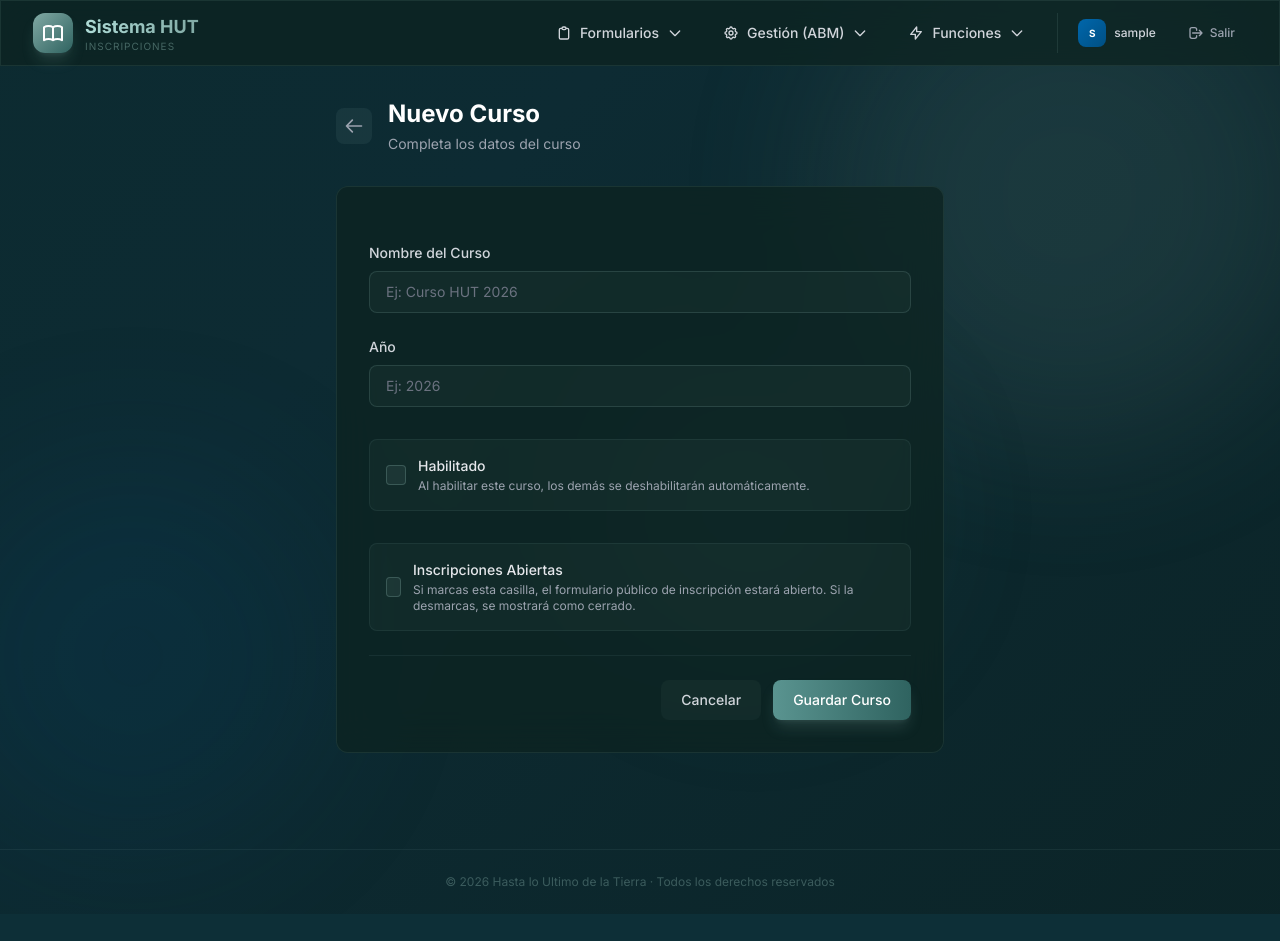
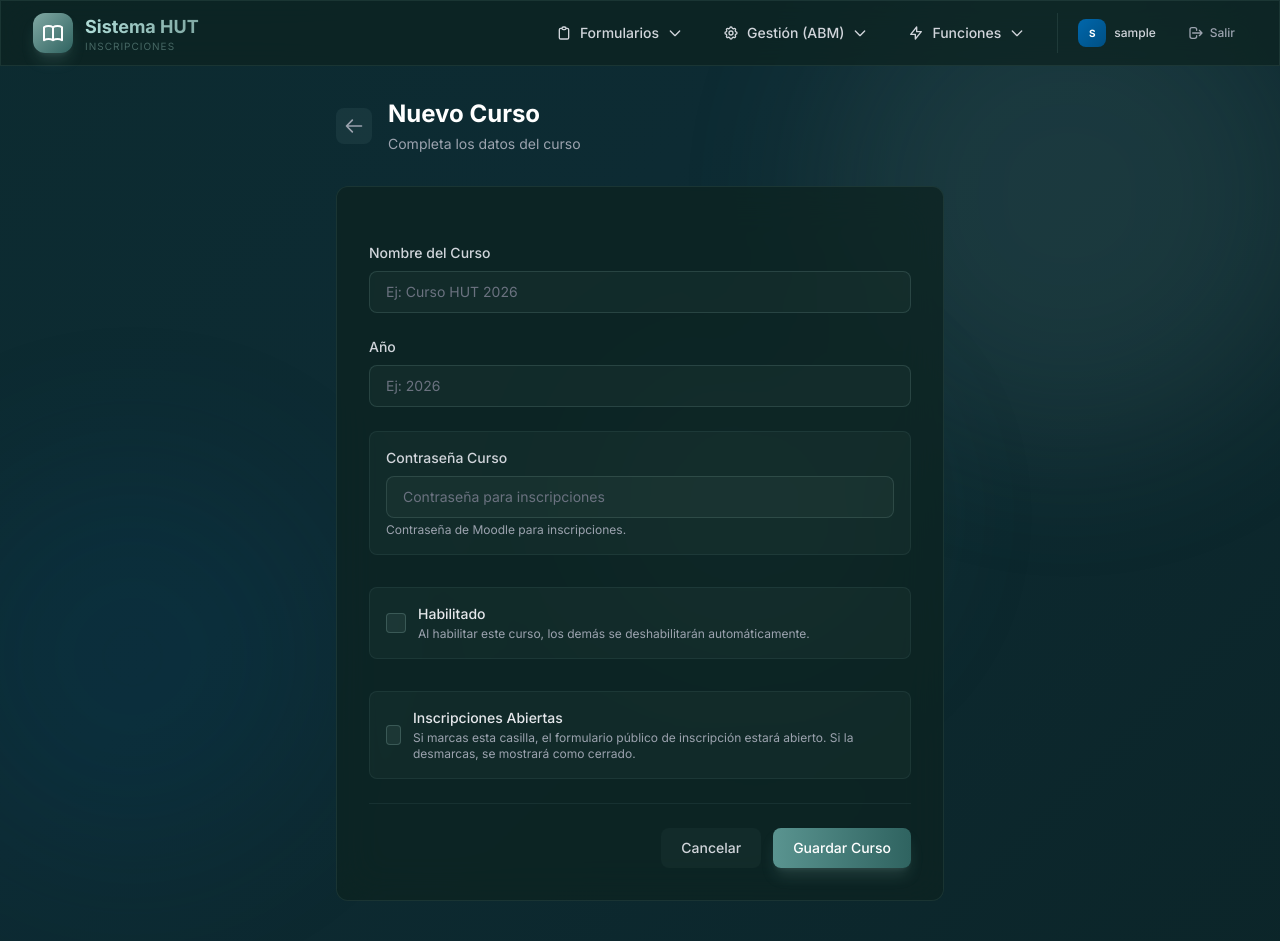
Before and after one commit to ArielRomero93/SistemaHUT_v2, a Django app: page /cursos/nuevo/ in a window 1280 px wide. Shown: the top 941 px of the page. Before the commit the page ends 914 px from the top, so only its background shows below. Run offline with Django 4.2, Linux system fonts and the light colour scheme; the visitor is signed in with stand-in values (Sample User, id 1); parts of the project's set-up code (start-up, migrations or seed data) failed here and were passed over; some libraries are stand-ins or nearby versions.

Commit message:
Cambios en planilla de moodle e arreglos menores

```diff
--- a/config/settings.py
+++ b/config/settings.py
@@ -85,7 +85,7 @@ DEFAULT_AUTO_FIELD = 'django.db.models.BigAutoField'
 # Auth
 LOGIN_URL = '/login/'
 LOGIN_REDIRECT_URL = '/'
-LOGOUT_REDIRECT_URL = '/nueva/'
+LOGOUT_REDIRECT_URL = '/login/'
 
 # Session config
 SESSION_EXPIRE_AT_BROWSER_CLOSE = True
--- a/inscripciones/forms.py
+++ b/inscripciones/forms.py
@@ -193,7 +193,7 @@ class InscripcionForm(forms.ModelForm):
 class CursoHUTForm(forms.ModelForm):
     class Meta:
         model = CursoHUT
-        fields = ['nombre', 'anio', 'activo', 'inscripciones_abiertas']
+        fields = ['nombre', 'anio', 'activo', 'inscripciones_abiertas', 'password_curso']
         widgets = {
             'nombre': forms.TextInput(attrs={
                 'class': ADMIN_INPUT_CLASS,
@@ -208,6 +208,10 @@ class CursoHUTForm(forms.ModelForm):
             }),
             'inscripciones_abiertas': forms.CheckboxInput(attrs={
                 'class': 'appearance-none w-5 h-5 rounded border border-hut-300/30 bg-hut-300/10 checked:bg-hut-500 checked:border-hut-500 focus:outline-none focus:ring-2 focus:ring-hut-400/50 cursor-pointer transition-all flex items-center justify-center checked:after:content-[\'✔\'] checked:after:text-white checked:after:text-xs',
+            }),
+            'password_curso': forms.TextInput(attrs={
+                'class': ADMIN_INPUT_CLASS,
+                'placeholder': 'Contraseña para inscripciones',
             }),
         }
 
--- a/inscripciones/models.py
+++ b/inscripciones/models.py
@@ -1,5 +1,12 @@
 from django.db import models
 from django.contrib.auth.models import User
+from django.core.validators import MaxValueValidator, MinValueValidator
+from django.utils import timezone
+from django.contrib.auth.hashers import make_password, check_password
+from django.core.exceptions import ValidationError
+import os
+from django.db.models.signals import post_save, post_delete, pre_save
+from django.dispatch import receiver
 
 class AuditoriaModel(models.Model):
     usuario_auditoria = models.ForeignKey(User, on_delete=models.SET_NULL, null=True, blank=True, verbose_name="Usuario Modificación")
@@ -8,11 +15,6 @@ class AuditoriaModel(models.Model):
     class Meta:
         abstract = True
 
-from django.core.validators import MaxValueValidator, MinValueValidator
-from django.utils import timezone
-from django.contrib.auth.hashers import make_password, check_password
-from django.core.exceptions import ValidationError
-import os
 
 
 # ======================
@@ -115,6 +117,7 @@ class CursoHUT(AuditoriaModel):
     anio = models.IntegerField(verbose_name='Año')
     activo = models.BooleanField(default=False, verbose_name='Habilitado')
     inscripciones_abiertas = models.BooleanField(default=False, verbose_name='Inscripciones Abiertas')
+    password_curso = models.CharField(max_length=100, blank=True, null=True, verbose_name='Contraseña Curso')
 
     def save(self, *args, **kwargs):
         if self.activo:
@@ -410,8 +413,7 @@ class TerminosCondiciones(AuditoriaModel):
         verbose_name_plural = 'Términos y Condiciones'
 
 
-from django.db.models.signals import post_save, post_delete, pre_save
-from django.dispatch import receiver
+
 
 def recalcular_participantes_grupo(grupo):
     if grupo:
--- a/inscripciones/templates/base.html
+++ b/inscripciones/templates/base.html
@@ -214,19 +214,6 @@
                                 </button>
                             </form>
                         </div>
-                    {% else %}
-                        <a href="{% url 'inscripcion_crear' %}" class="px-4 py-2 text-sm font-medium text-white bg-gradient-to-r from-hut-400 to-hut-600 rounded-lg hover:from-hut-300 hover:to-hut-500 transition-all duration-200 shadow-lg shadow-hut-300/20 hover:shadow-hut-300/35 flex items-center gap-2">
-                            <svg class="w-4 h-4" fill="none" stroke="currentColor" viewBox="0 0 24 24">
-                                <path stroke-linecap="round" stroke-linejoin="round" stroke-width="2" d="M12 4v16m8-8H4"/>
-                            </svg>
-                            Inscribirse
-                        </a>
-                        <a href="{% url 'login' %}" class="px-3 py-2 text-sm font-medium text-gray-400 hover:text-white rounded-lg hover:bg-hut-300/8 transition-all duration-200 flex items-center gap-1.5" title="Acceso administrador">
-                            <svg class="w-4 h-4" fill="none" stroke="currentColor" viewBox="0 0 24 24">
-                                <path stroke-linecap="round" stroke-linejoin="round" stroke-width="2" d="M12 15v2m-6 4h12a2 2 0 002-2v-6a2 2 0 00-2-2H6a2 2 0 00-2 2v6a2 2 0 002 2zm10-10V7a4 4 0 00-8 0v4h8z"/>
-                            </svg>
-                            <span class="hidden sm:inline">Admin</span>
-                        </a>
                     {% endif %}
                 </div>
             </div>
--- a/inscripciones/templates/inscripciones/cursohut_form.html
+++ b/inscripciones/templates/inscripciones/cursohut_form.html
@@ -41,6 +41,15 @@
                     {% endif %}
                 </div>
 
+                <div class="bg-hut-300/5 p-4 rounded-lg border border-hut-300/10">
+                    <label for="{{ form.password_curso.id_for_label }}" class="block text-sm font-medium text-gray-300 mb-2">{{ form.password_curso.label }}</label>
+                    {{ form.password_curso }}
+                    <p class="text-xs text-gray-400 mt-1">Contraseña de Moodle para inscripciones.</p>
+                    {% if form.password_curso.errors %}
+                        <p class="mt-1 text-xs text-red-400">{{ form.password_curso.errors.0 }}</p>
+                    {% endif %}
+                </div>
+
                 <div class="flex items-center gap-3 mt-2 bg-hut-300/5 p-4 rounded-lg border border-hut-300/10">
                     {{ form.activo }}
                     <div>
@@ -62,6 +71,7 @@
                         <p class="mt-1 text-xs text-red-400">{{ form.inscripciones_abiertas.errors.0 }}</p>
                     {% endif %}
                 </div>
+
             </div>
 
             <div class="pt-6 border-t border-hut-300/10 flex justify-end gap-3">
--- a/inscripciones/views.py
+++ b/inscripciones/views.py
@@ -120,10 +120,8 @@ def get_provincias(request, pais_id):
 
 @login_required
 def exportar_csv_moodle(request):
-    """Exporta inscripciones del curso activo como XLSX compatible con Moodle."""
-    import io
-    from openpyxl import Workbook
-    from openpyxl.styles import Font, PatternFill, Alignment
+    """Exporta inscripciones del curso activo como CSV (separado por ;) compatible con Moodle."""
+    import csv
 
     curso_activo = CursoHUT.objects.filter(activo=True).first()
     if not curso_activo:
@@ -138,51 +136,29 @@ def exportar_csv_moodle(request):
 
     curso_nombre = curso_activo.nombre.replace(' ', '')
     fecha = datetime.now().strftime('%Y%m%d')
+    nombre_archivo = f'MOODLE_{curso_nombre}_{fecha}.csv'
 
-    wb = Workbook()
-    ws = wb.active
-    ws.title = 'Moodle'
+    response = HttpResponse(content_type='text/csv; charset=utf-8-sig')
+    response['Content-Disposition'] = f'attachment; filename="{nombre_archivo}"'
 
-    # Estilos para el header
-    header_font = Font(bold=True, color='FFFFFF', size=11)
-    header_fill = PatternFill(start_color='3D6B67', end_color='3D6B67', fill_type='solid')
-    header_align = Alignment(horizontal='center')
+    writer = csv.writer(response, delimiter=';')
 
-    headers = ['username', 'firstname', 'lastname', 'email', 'course1', 'role1', 'group1']
-    for col, header in enumerate(headers, 1):
-        cell = ws.cell(row=1, column=col, value=header)
-        cell.font = header_font
-        cell.fill = header_fill
-        cell.alignment = header_align
+    headers = ['username', 'firstname', 'lastname', 'email', 'password', 'course1', 'role1', 'group1']
+    writer.writerow(headers)
 
-    # Datos
-    for row, i in enumerate(inscripciones, 2):
-        grupo_nombre = i.grupo.nombre if i.grupo else ""
-        ws.cell(row=row, column=1, value=i.email)
-        ws.cell(row=row, column=2, value=i.nombre)
-        ws.cell(row=row, column=3, value=i.apellido)
-        ws.cell(row=row, column=4, value=i.email)
-        ws.cell(row=row, column=5, value=curso_nombre)
-        ws.cell(row=row, column=6, value='student')
-        ws.cell(row=row, column=7, value=grupo_nombre)
+    for i in inscripciones:
+        grupo_nombre = f"{curso_activo.nombre}{curso_activo.anio}_{i.grupo.nombre}" if i.grupo else ""
+        writer.writerow([
+            i.email,
+            i.nombre,
+            i.apellido,
+            i.email,
+            curso_activo.password_curso,
+            'hut',
+            'student',
+            grupo_nombre
+        ])
 
-    # Auto-ancho de columnas
-    for col in ws.columns:
-        max_len = max(len(str(cell.value or '')) for cell in col)
-        ws.column_dimensions[col[0].column_letter].width = max_len + 4
-
-    # Guardar en memoria
-    buffer = io.BytesIO()
-    wb.save(buffer)
-    buffer.seek(0)
-
-    nombre_archivo = f'MOODLE_{curso_nombre}_{fecha}.xlsx'
-
-    response = HttpResponse(
-        buffer.getvalue(),
-        content_type='application/vnd.openxmlformats-officedocument.spreadsheetml.sheet',
-    )
-    response['Content-Disposition'] = f'attachment; filename="{nombre_archivo}"'
     return response
 
 @login_required
```
Also changed, not shown: inscripciones/migrations/0006_cursohut_password_curso.py (added).
